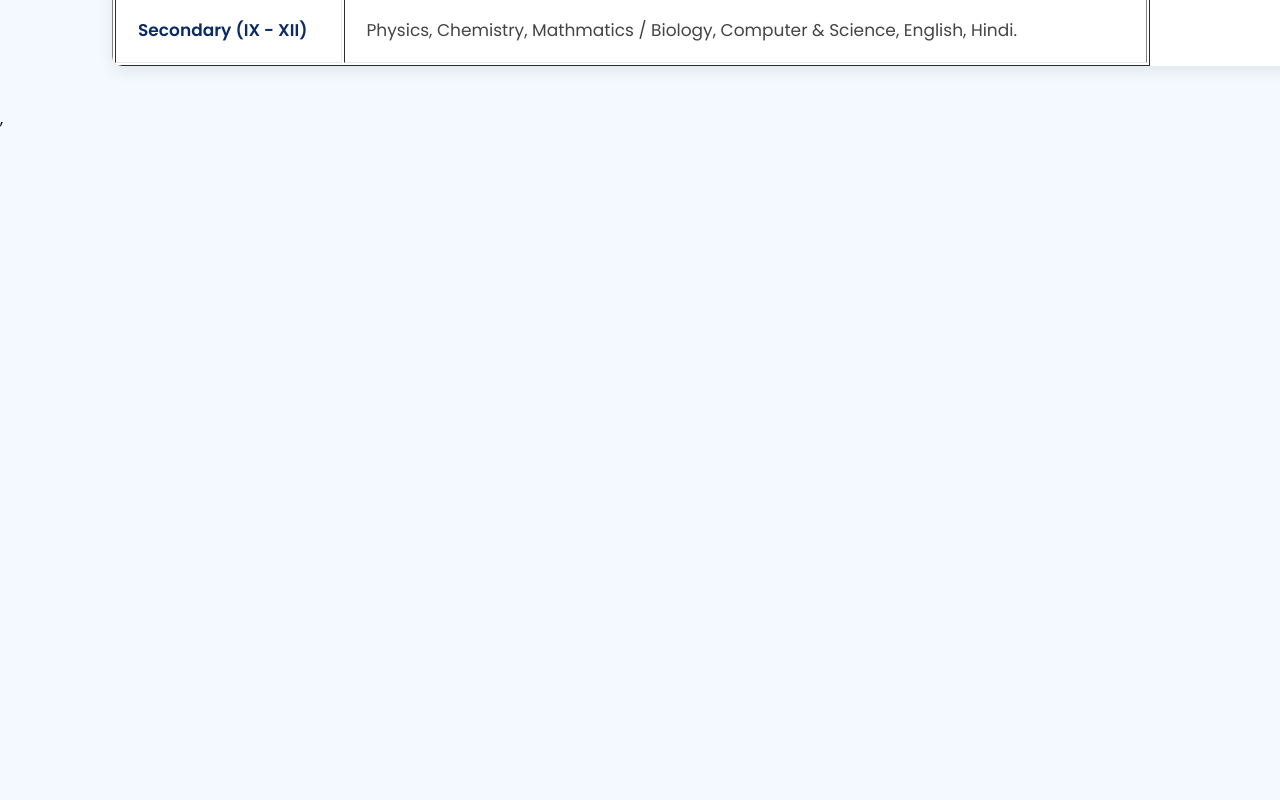
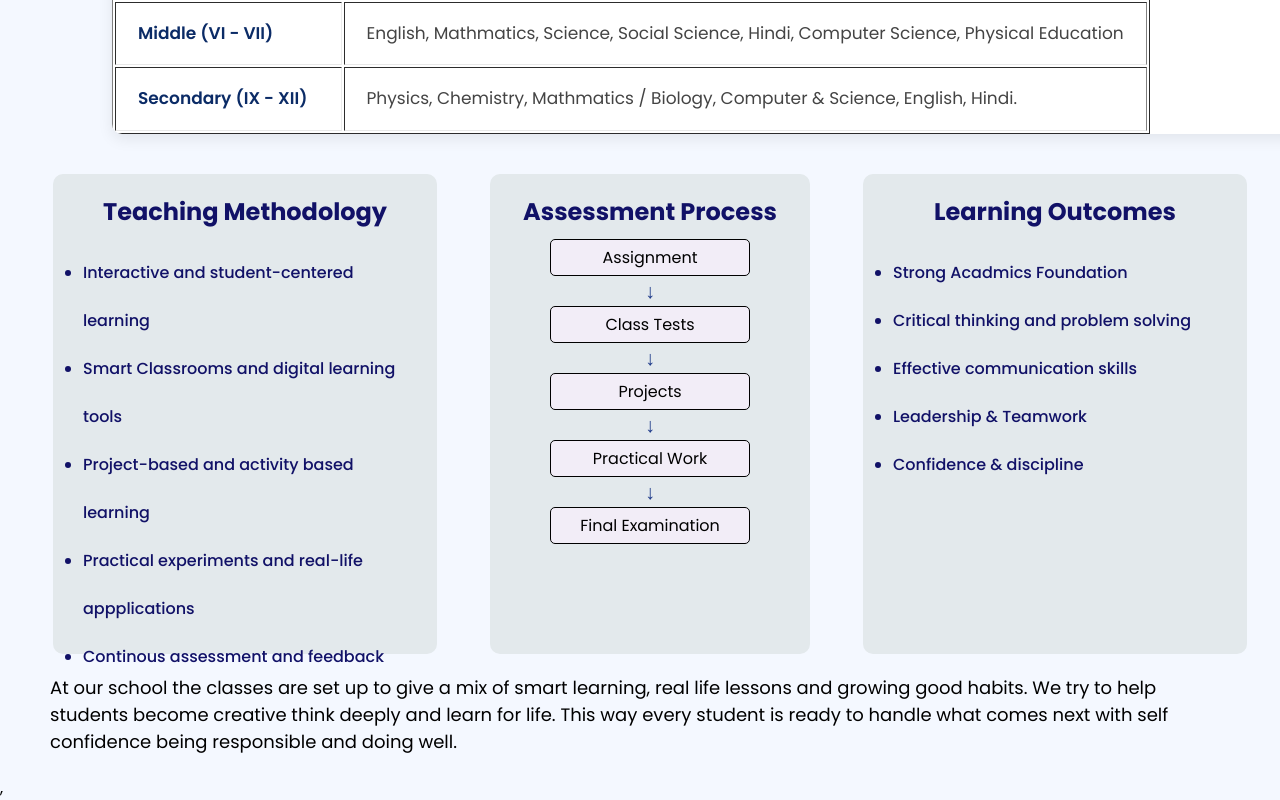
Before and after one commit to Ranjeet-Kumar-Diwakar/School-Management-FrontEnd, a React (Vite) app: page /acadmics/curriculum in a window 1280 px wide. Shown: the part 1643-2443 px from the top of the page. Before the commit the page ends 1774 px from the top, so only its background shows below. Built offline with nearby package versions, Linux system fonts and the light colour scheme.

Commit message:
Completed Curriculum page

```diff
--- a/src/components/Acadmics/Curriculum.jsx
+++ b/src/components/Acadmics/Curriculum.jsx
@@ -1,6 +1,7 @@
 
 import { BookOpen, GraduationCap, Minus, School } from 'lucide-react'
 import '../../styles/curriculum.css'
+import Footer from '../Footer'
 
 const Curriculum = () => {
 
@@ -126,7 +127,65 @@ const Curriculum = () => {
 
                         </table>
                     </div>
+
+                    {/* card section Teaching methodology, assesment process, learning outcomes */}
+
+                    <div className="offer-subject-card-container">
+                        <div className="teaching-methodology">
+                            <h2>Teaching Methodology</h2>
+                            <ul>
+                                <li>Interactive and student-centered learning</li>
+                                <li>Smart Classrooms and digital learning tools</li>
+                                <li>Project-based and activity based learning</li>
+                                <li>Practical experiments and real-life appplications</li>
+                                <li>Continous assessment and feedback</li>
+                            </ul>
+                        </div>
+
+                        {/* Assessment Process */}
+                        <div className="assessment-process">
+                            <h2>Assessment Process</h2>
+
+                            <ul>
+                                <li>Assignment</li>
+                                <div class="arrow">↓</div>
+
+                                <li>Class Tests</li>
+                                <div class="arrow">↓</div>
+
+                                <li>Projects</li>
+                                <div class="arrow">↓</div>
+
+                                <li>Practical Work</li>
+                                <div class="arrow">↓</div>
+
+                                <li>Final Examination</li>
+                            </ul>
+                        </div>
+
+                        {/* Learning Outcomes */}
+
+                        <div className="learning-outcomes">
+                            <h2>Learning Outcomes</h2>
+                            <ul>
+                                <li>Strong Acadmics Foundation</li>
+                                <li>Critical thinking and problem solving</li>
+                                <li>Effective communication skills</li>
+                                <li>Leadership & Teamwork</li>
+                                <li>Confidence & discipline</li>
+                            </ul>
+                        </div>
+                    </div>
+
+                    <div className="conclusion">
+                        <p>
+                            At our school the classes are set up to give a mix of smart learning, real life lessons and growing good habits. We try to help students become creative think deeply and learn for life. This way every student is ready to handle what comes next with self confidence being responsible and doing well.
+                        </p>
+                    </div>
+
                 </div>
+
+
 
             </div>
         </div>
--- a/src/styles/Footer.css
+++ b/src/styles/Footer.css
@@ -2,8 +2,10 @@
     margin: 0;
     padding: 0;
     box-sizing: border-box;
-    list-style: none;
+    /* list-style: none; */
 }
+
+
 
 .footer-container {
     min-height: 40vh;
@@ -15,6 +17,10 @@
     align-items: center;
     justify-content: space-between;
     flex-wrap: wrap;
+}
+
+.footer-container ul li {
+    list-style: none;
 }
 
 @media(max-width: 940px){
--- a/src/styles/curriculum.css
+++ b/src/styles/curriculum.css
@@ -8,10 +8,6 @@
     margin-top: 15vh;
 }
 
-.curr-container .image-section{
-    /* position: relative; */
-}
-
 .curr-container .image-section img {
     display: block;
     position: absolute;
@@ -20,24 +16,22 @@
     object-fit: fill;
 }
 
-.curr-container .curr-overlay{
+.curr-container .curr-overlay {
     position: absolute;
     width: 100%;
     height: 60vh;
     left: 0;
     right: 0;
-    background: linear-gradient(
-        to right,
-        rgba(255,255,255,0.95) 0%,
-        rgba(255,255,255,0.85) 30%,
-        rgba(255,255,255,0.45) 55%,
-        rgba(255,255,255,0) 100%
-    );
+    background: linear-gradient(to right,
+            rgba(255, 255, 255, 0.95) 0%,
+            rgba(255, 255, 255, 0.85) 30%,
+            rgba(255, 255, 255, 0.45) 55%,
+            rgba(255, 255, 255, 0) 100%);
     padding: 60px 50px;
 
 }
 
-.curr-container .curr-overlay .address-text{
+.curr-container .curr-overlay .address-text {
     color: #111167;
     font-weight: 600;
     font-size: 15px;
@@ -49,7 +43,7 @@
     font-size: 2.5rem;
 }
 
-.curr-container .curr-intro{
+.curr-container .curr-intro {
     max-width: 400px;
     font-size: 15px;
     color: #111167;
@@ -57,29 +51,34 @@
     line-height: 30px;
 }
 
-.about-curriculum{
+.about-curriculum {
     position: relative;
     top: 62vh;
     padding: 30px;
     text-align: center;
 }
 
-.about-curriculum h1{
+.about-curriculum h1 {
     color: #111167;
 }
 
-.curr-container .curr-structure{
+.about-curriculum p{
+    font-size: 18px;
+    margin: 0px 50px;
+}
+
+.curr-container .curr-structure {
     position: relative;
     margin-top: 60vh;
 
 }
 
-.curr-container .curr-structure-heading h1{
+.curr-container .curr-structure-heading h1 {
     text-align: center;
     color: #111167;
 }
 
-.curr-structure .school-type-card{
+.curr-structure .school-type-card {
     height: 60vh;
     width: 25%;
     background-color: #e3e9ec;
@@ -88,7 +87,7 @@
     padding-top: 20px;
 }
 
-.curr-container .curr-structure{
+.curr-container .curr-structure {
     display: flex;
     justify-content: space-evenly;
 }
@@ -99,7 +98,7 @@
     border-radius: 50%;
     background-color: #add8e6;
     text-align: center;
-    margin-left: 110px;
+    margin-left: 130px;
 }
 
 .curr-structure .school-type-card .curr-icon {
@@ -107,16 +106,15 @@
     width: 50px;
     text-align: center;
     margin-top: 10px;
-    /* border-radius: 50%; */
-    /* background-color: red; */
 }
 
-.curr-structure .school-type-card h3, h5 {
+.curr-structure .school-type-card h3,
+h5 {
     color: #111167;
     margin-top: 10px;
 }
 
-.curr-container .offer-subjet-section h1{
+.curr-container .offer-subjet-section h1 {
     margin-top: 20px;
     text-align: center;
     color: #111167;
@@ -127,33 +125,33 @@
 /* tables */
 
 
-.curr-container .subject-table{
+.curr-container .subject-table {
     width: 100%;
     border-collapse: collapse;
     margin: 40px 0;
     background: #fff;
     border-radius: 10px;
     overflow: hidden;
-    box-shadow: 0 5px 15px rgba(0,0,0,0.08);
+    box-shadow: 0 5px 15px rgba(0, 0, 0, 0.08);
     font-family: "Poppins", sans-serif;
     margin-left: 7rem;
 
 }
 
-.curr-container .subject-table thead{
+.curr-container .subject-table thead {
     background: #0b2b66;
     color: #fff;
 
 }
 
-.subject-table th{
+.subject-table th {
     padding: 18px 22px;
     text-align: center;
     font-size: 20px;
     font-weight: 600;
 }
 
-.subject-table td{
+.subject-table td {
     padding: 18px 22px;
     border-bottom: 1px solid #e8e8e8;
     font-size: 17px;
@@ -163,25 +161,123 @@
     text-align: left;
 }
 
-.subject-table td:first-child{
+.subject-table td:first-child {
     width: 22%;
     font-weight: 600;
     color: #0b2b66;
 }
 
-.subject-table tbody tr:nth-child(even){
+.subject-table tbody tr:nth-child(even) {
     background: #f8faff;
 }
 
-.subject-table tbody tr:hover{
+.subject-table tbody tr:hover {
     background: #eef5ff;
     transition: 0.3s ease;
 }
 
-.subject-table th:first-child{
-    border-right: 1px solid rgba(255,255,255,.2);
+.subject-table th:first-child {
+    border-right: 1px solid rgba(255, 255, 255, .2);
 }
 
-.subject-table td:first-child{
+.subject-table td:first-child {
     border-right: 1px solid #ececec;
 }
+
+.offer-subject-card-container .teaching-methodology {
+    height: 60vh;
+    width: 30%;
+    background-color: #e3e9ec;
+    border-radius: 10px;
+    padding-top: 20px;
+    margin-left: 20px;
+}
+
+.offer-subject-card-container .teaching-methodology h2 {
+    color: #111167;
+    text-align: center;
+
+}
+
+.offer-subject-card-container .teaching-methodology ul {
+    margin: 20px 30px;
+    font-size: 16px;
+    line-height: 3;
+    color: #111167;
+    font-weight: 450;
+
+}
+
+.offer-subject-card-container .assessment-process {
+    height: 60vh;
+    width: 25%;
+    background-color: #e3e9ec;
+    border-radius: 10px;
+    padding-top: 20px;
+    margin-left: 20px;
+}
+
+.offer-subject-card-container .assessment-process h2{
+    color: #111167;
+    text-align: center;
+
+}
+
+.offer-subject-card-container .assessment-process ul{
+    list-style: none;
+    display: flex;
+    flex-direction: column;
+    align-items: center;
+    margin-top: 10px;
+
+
+}
+
+.offer-subject-card-container .assessment-process ul .arrow {
+    display: block;
+    font-size: 20px;
+    color: #1f3b8a;
+
+}
+
+.offer-subject-card-container .assessment-process ul li{
+    width: 200px;
+    padding: 5px;
+    border: 1px solid black;
+    text-align: center;
+    border-radius: 5px;
+    background-color: #f2edf7;
+
+}
+
+.offer-subject-card-container .learning-outcomes {
+     height: 60vh;
+    width: 30%;
+    background-color: #e3e9ec;
+    border-radius: 10px;
+    padding-top: 20px;
+    margin-left: 20px;
+}
+
+.offer-subject-card-container .learning-outcomes h2{
+     color: #111167;
+    text-align: center;
+}
+
+.offer-subject-card-container .learning-outcomes ul {
+     margin: 20px 30px;
+    font-size: 16px;
+    line-height: 3;
+    color: #111167;
+    font-weight: 450;
+}
+
+.curr-container .offer-subject-card-container {
+    display: flex;
+    justify-content: space-evenly;
+}
+
+.curr-container .conclusion p{
+    margin: 20px 50px;
+    font-size: 18px;
+}
```
